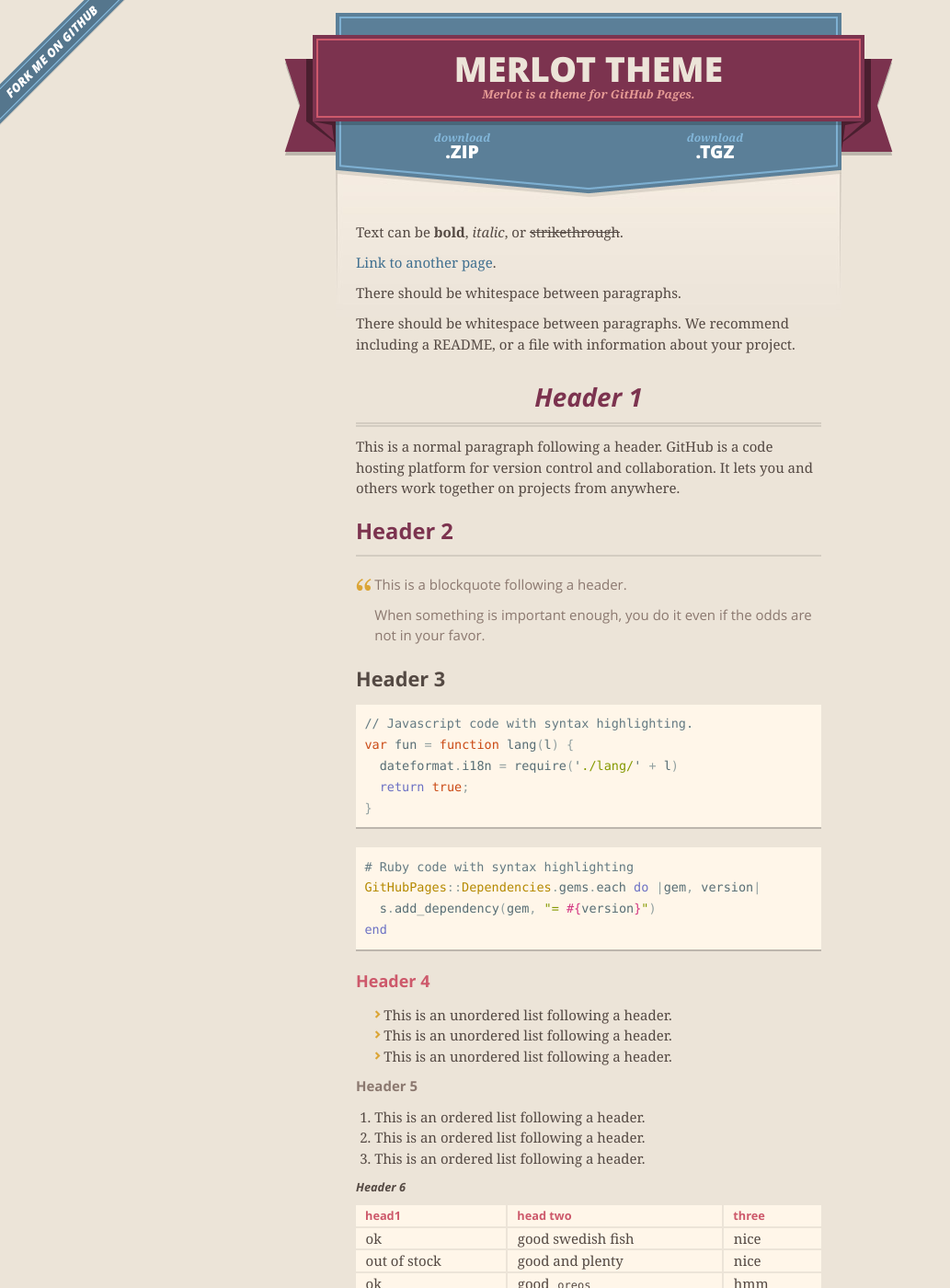
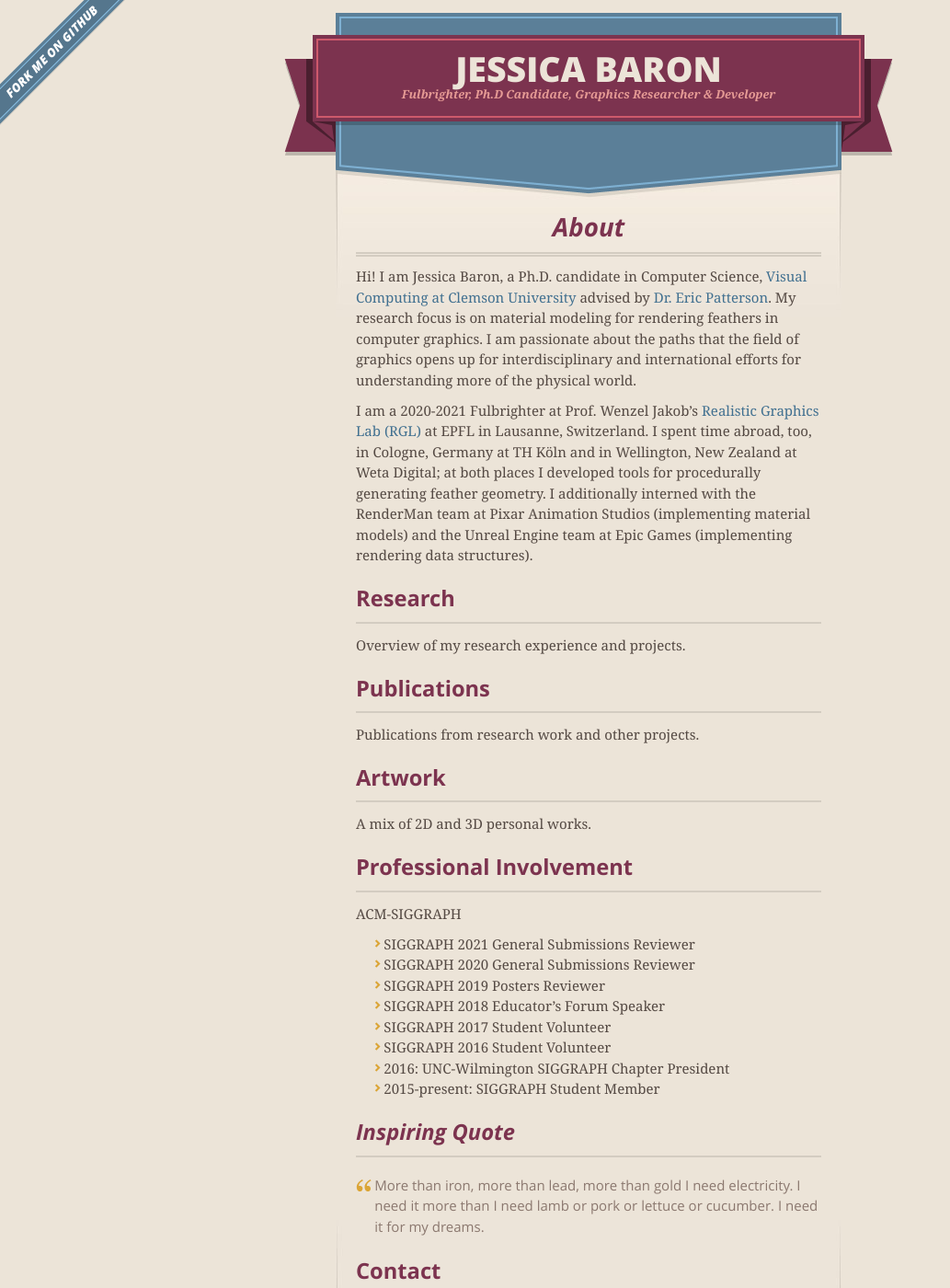
Before and after one commit to jrbaron/jrbaron.github.io, a Jekyll site: the page built from index.md, in a window 1280 px wide and 1400 px high. Shown: the whole window at 92% size, without its empty margins (0-1033 px from the left). Built offline with Jekyll 4.4.1, drawn with Linux system fonts in a browser that asks for light colours; some of the changed text lies outside the part shown.

Commit message:
Some initial changes to main page.

````diff
--- a/_config.yml
+++ b/_config.yml
@@ -1,5 +1,4 @@
-title: Merlot theme
-description: Merlot is a theme for GitHub Pages.
-show_downloads: true
-google_analytics:
+title: Jessica Baron
+description: Fulbrighter, Ph.D Candidate, Graphics Researcher & Developer
+show_downloads: false
 theme: jekyll-theme-merlot
--- a/index.md
+++ b/index.md
@@ -2,122 +2,39 @@
 layout: default
 ---
 
-Text can be **bold**, _italic_, or ~~strikethrough~~.
 
-[Link to another page](./another-page.html).
+# About
+Hi! I am Jessica Baron, a Ph.D. candidate in Computer Science, [Visual Computing at Clemson University](https://computing.clemson.edu/vcl/) advised by [Dr. Eric Patterson](https://people.cs.clemson.edu/~ekp/).
+My research focus is on material modeling for rendering feathers in computer graphics.
+I am passionate about the paths that the field of graphics opens up for interdisciplinary and international efforts for understanding more of the physical world.
 
-There should be whitespace between paragraphs.
+I am a 2020-2021 Fulbrighter at Prof. Wenzel Jakob's [Realistic Graphics Lab (RGL)](http://rgl.epfl.ch) at EPFL in Lausanne, Switzerland.
+I spent time abroad, too, in Cologne, Germany at TH Köln and in Wellington, New Zealand at Weta Digital; at both places I developed tools for procedurally generating feather geometry.
+I additionally interned with the RenderMan team at Pixar Animation Studios (implementing material models) and the Unreal Engine team at Epic Games (implementing rendering data structures).
 
-There should be whitespace between paragraphs. We recommend including a README, or a file with information about your project.
+## Research
+Overview of my research experience and projects.
 
-# Header 1
+## Publications
+Publications from research work and other projects.
 
-This is a normal paragraph following a header. GitHub is a code hosting platform for version control and collaboration. It lets you and others work together on projects from anywhere.
+## Artwork
+A mix of 2D and 3D personal works.
 
-## Header 2
+## Professional Involvement
+ACM-SIGGRAPH
+- SIGGRAPH 2021 General Submissions Reviewer
+- SIGGRAPH 2020 General Submissions Reviewer
+- SIGGRAPH 2019 Posters Reviewer
+- SIGGRAPH 2018 Educator's Forum Speaker
+- SIGGRAPH 2017 Student Volunteer
+- SIGGRAPH 2016 Student Volunteer
+- 2016: UNC-Wilmington SIGGRAPH Chapter President
+- 2015-present: SIGGRAPH Student Member
 
-> This is a blockquote following a header.
->
-> When something is important enough, you do it even if the odds are not in your favor.
+## *Inspiring Quote*
+> More than iron, more than lead, more than gold I need electricity.
+> I need it more than I need lamb or pork or lettuce or cucumber.
+> I need it for my dreams.
 
-### Header 3
-
-```js
-// Javascript code with syntax highlighting.
-var fun = function lang(l) {
-  dateformat.i18n = require('./lang/' + l)
-  return true;
-}
-```
-
-```ruby
-# Ruby code with syntax highlighting
-GitHubPages::Dependencies.gems.each do |gem, version|
-  s.add_dependency(gem, "= #{version}")
-end
-```
-
-#### Header 4
-
-*   This is an unordered list following a header.
-*   This is an unordered list following a header.
-*   This is an unordered list following a header.
-
-##### Header 5
-
-1.  This is an ordered list following a header.
-2.  This is an ordered list following a header.
-3.  This is an ordered list following a header.
-
-###### Header 6
-
-| head1        | head two          | three |
-|:-------------|:------------------|:------|
-| ok           | good swedish fish | nice  |
-| out of stock | good and plenty   | nice  |
-| ok           | good `oreos`      | hmm   |
-| ok           | good `zoute` drop | yumm  |
-
-### There's a horizontal rule below this.
-
-* * *
-
-### Here is an unordered list:
-
-*   Item foo
-*   Item bar
-*   Item baz
-*   Item zip
-
-### And an ordered list:
-
-1.  Item one
-1.  Item two
-1.  Item three
-1.  Item four
-
-### And a nested list:
-
-- level 1 item
-  - level 2 item
-  - level 2 item
-    - level 3 item
-    - level 3 item
-- level 1 item
-  - level 2 item
-  - level 2 item
-  - level 2 item
-- level 1 item
-  - level 2 item
-  - level 2 item
-- level 1 item
-
-### Small image
-
-![Octocat](https://github.githubassets.com/images/icons/emoji/octocat.png)
-
-### Large image
-
-![Branching](https://guides.github.com/activities/hello-world/branching.png)
-
-
-### Definition lists can be used with HTML syntax.
-
-<dl>
-<dt>Name</dt>
-<dd>Godzilla</dd>
-<dt>Born</dt>
-<dd>1952</dd>
-<dt>Birthplace</dt>
-<dd>Japan</dd>
-<dt>Color</dt>
-<dd>Green</dd>
-</dl>
-
-```
-Long, single-line code blocks should not wrap. They should horizontally scroll if they are too long. This line should be long enough to demonstrate this.
-```
-
-```
-The final element.
-```
+## Contact
````
Also changed, not shown: example_index.md (added, +119 -0 lines), 3 other files.
